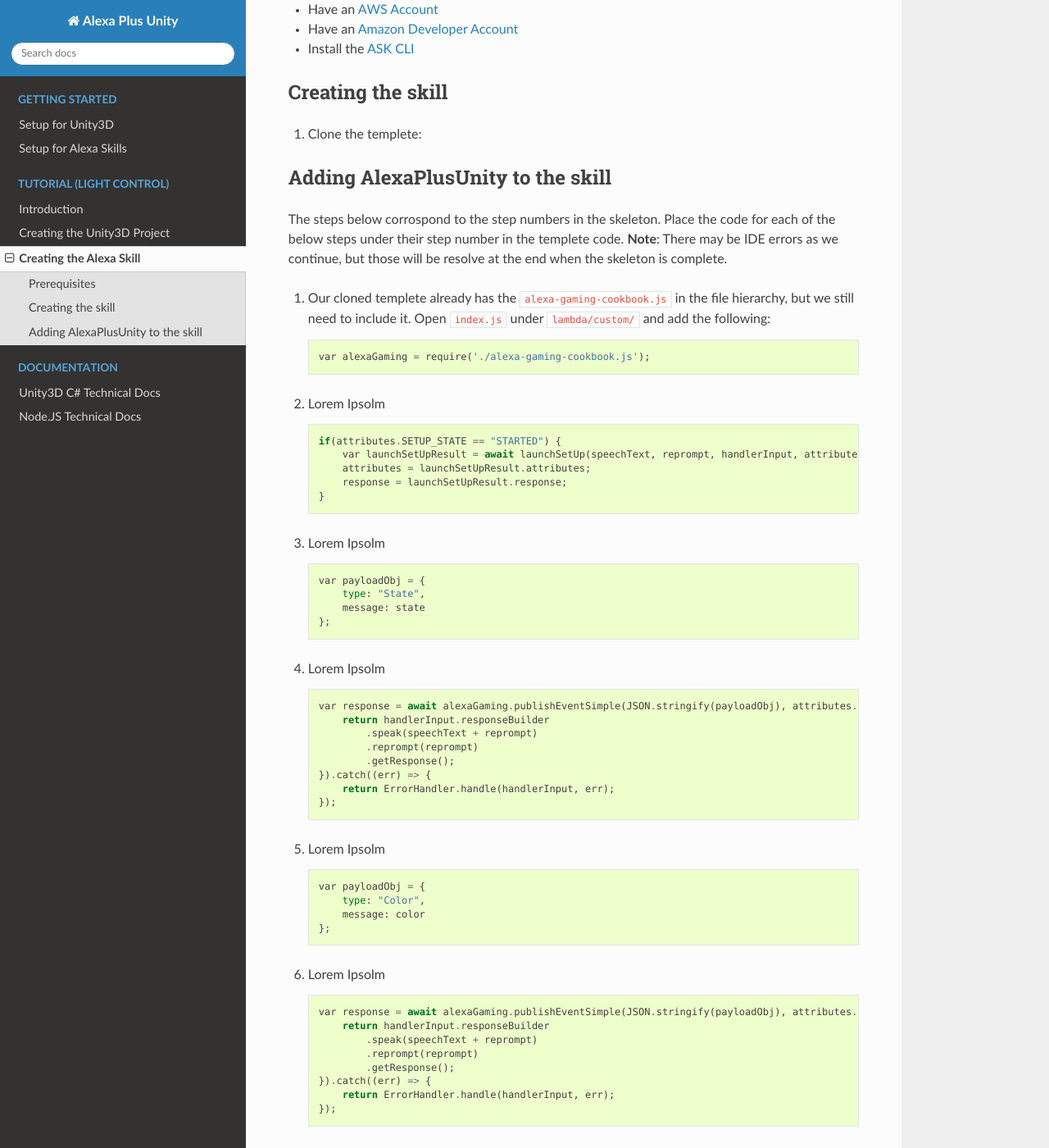
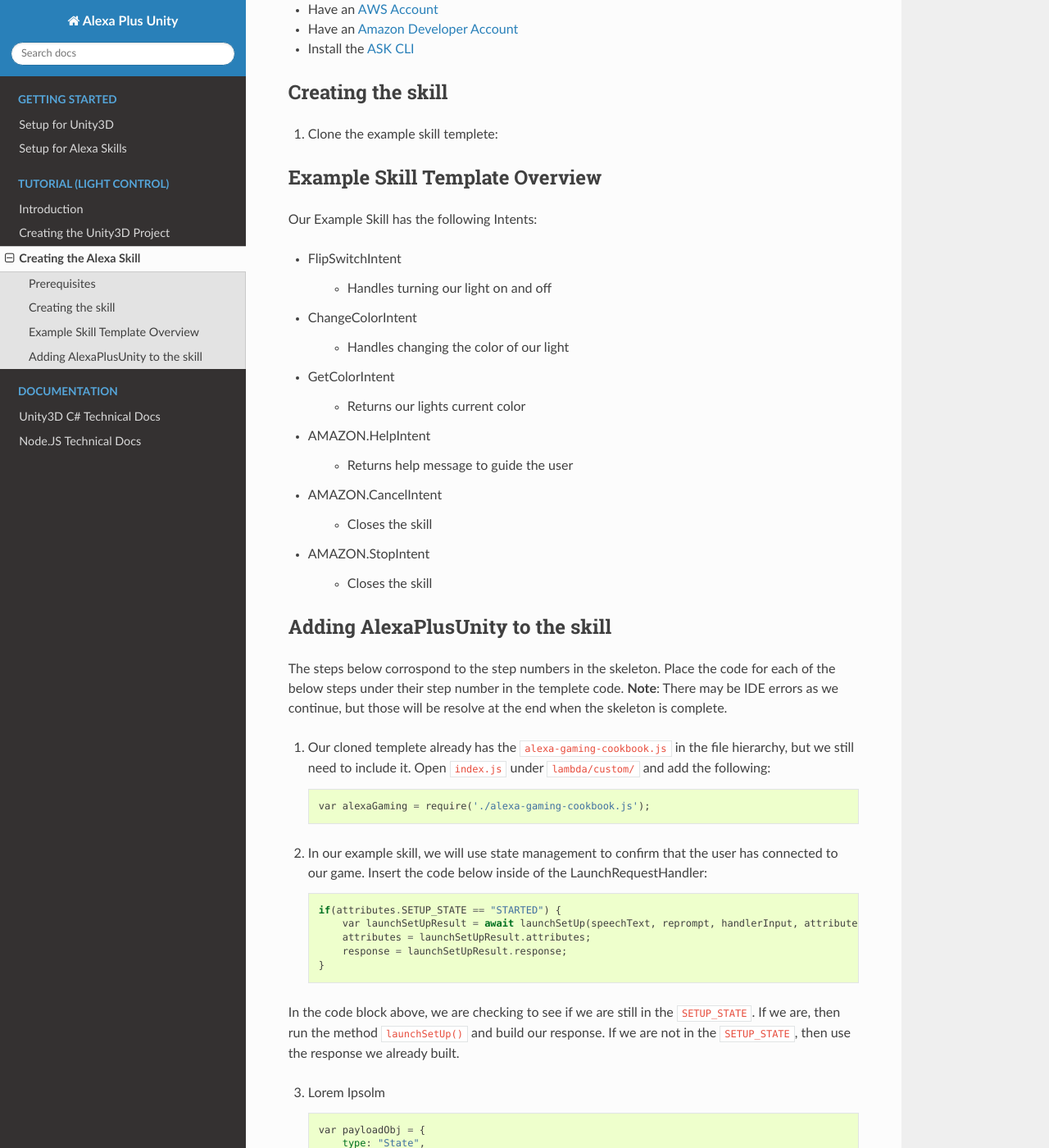
Before and after one commit to AustinMathuw/AlexaPlusUnityDocs, a Sphinx documentation site: the page built from docs/LC-Part-2.rst, in a window 1280 px wide and 1400 px high, scrolled down 360 px. Shown: the whole window at 82% size. Built offline with Sphinx 7.4.7 and the Read the Docs theme 2.0.0, drawn with Linux system fonts in a browser that asks for light colours; some of the changed text lies outside the part shown.

Commit message:
update docs

```diff
--- a/docs/LC-Part-2.rst
+++ b/docs/LC-Part-2.rst
@@ -2,7 +2,7 @@
 Creating the Alexa Skill
 ************************
 
-Let's setup the Alexa Plus Unity SDK!
+Let's setup the Alexa Skill!
 
 If you get lost, stuck, or just want a working demo right now, you can clone the complete sample project from `here <https://github.com/AustinMathuw/AlexaPlusUnityExampleSkillComplete.git>`_.
 
@@ -17,8 +17,36 @@
 Creating the skill
 ==================
 
-1. Clone the templete:
+1. Clone the example skill templete:
 
+Example Skill Template Overview
+===============================
+
+Our Example Skill has the following Intents:
+
+* FlipSwitchIntent
+
+    * Handles turning our light on and off
+
+* ChangeColorIntent
+
+    * Handles changing the color of our light
+
+* GetColorIntent
+
+    * Returns our lights current color
+
+* AMAZON.HelpIntent
+
+    * Returns help message to guide the user
+
+* AMAZON.CancelIntent
+
+    * Closes the skill
+
+* AMAZON.StopIntent
+
+    * Closes the skill
 
 
 Adding AlexaPlusUnity to the skill
@@ -31,13 +59,15 @@
 
         var alexaGaming = require('./alexa-gaming-cookbook.js');
 
-2. Lorem Ipsolm ::
+2. In our example skill, we will use state management to confirm that the user has connected to our game. Insert the code below inside of the LaunchRequestHandler: ::
 
         if(attributes.SETUP_STATE == "STARTED") {
             var launchSetUpResult = await launchSetUp(speechText, reprompt, handlerInput, attributes);
             attributes = launchSetUpResult.attributes;
             response = launchSetUpResult.response;
         }
+
+In the code block above, we are checking to see if we are still in the ``SETUP_STATE``. If we are, then run the method ``launchSetUp()`` and build our response. If we are not in the ``SETUP_STATE``, then use the response we already built.
 
 3. Lorem Ipsolm ::
 
```
